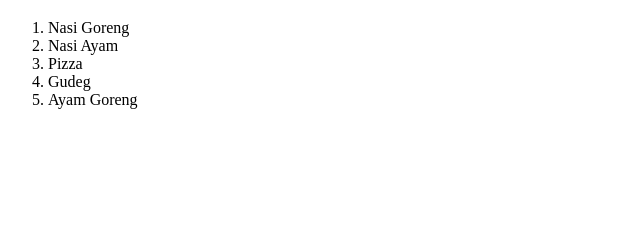
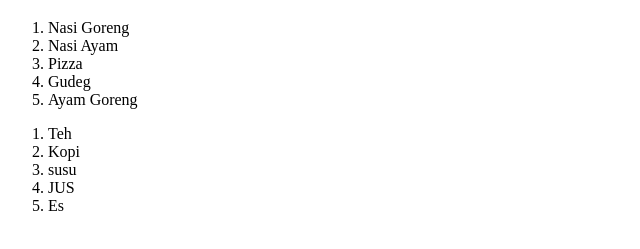
Before and after one commit to Nadim2105/belajar-git, a plain HTML site: page index.html in a window 1280 px wide. Shown: the part 61-310 px from the top of the page, without its empty margins (0-640 px from the left). Drawn offline with Linux system fonts and the light colour scheme.

Commit message:
Menambahkan Minuman Kesukaan

```diff
--- a/index.html
+++ b/index.html
@@ -16,5 +16,13 @@
     <li>Gudeg</li>
     <li>Ayam Goreng</li>
 </ol>
+
+<ol>
+    <li>Teh  </li>
+    <li>Kopi </li>
+    <li>susu</li>
+    <li>JUS</li>
+    <li>Es</li>
+</ol>
 </body>
 </html>
```
